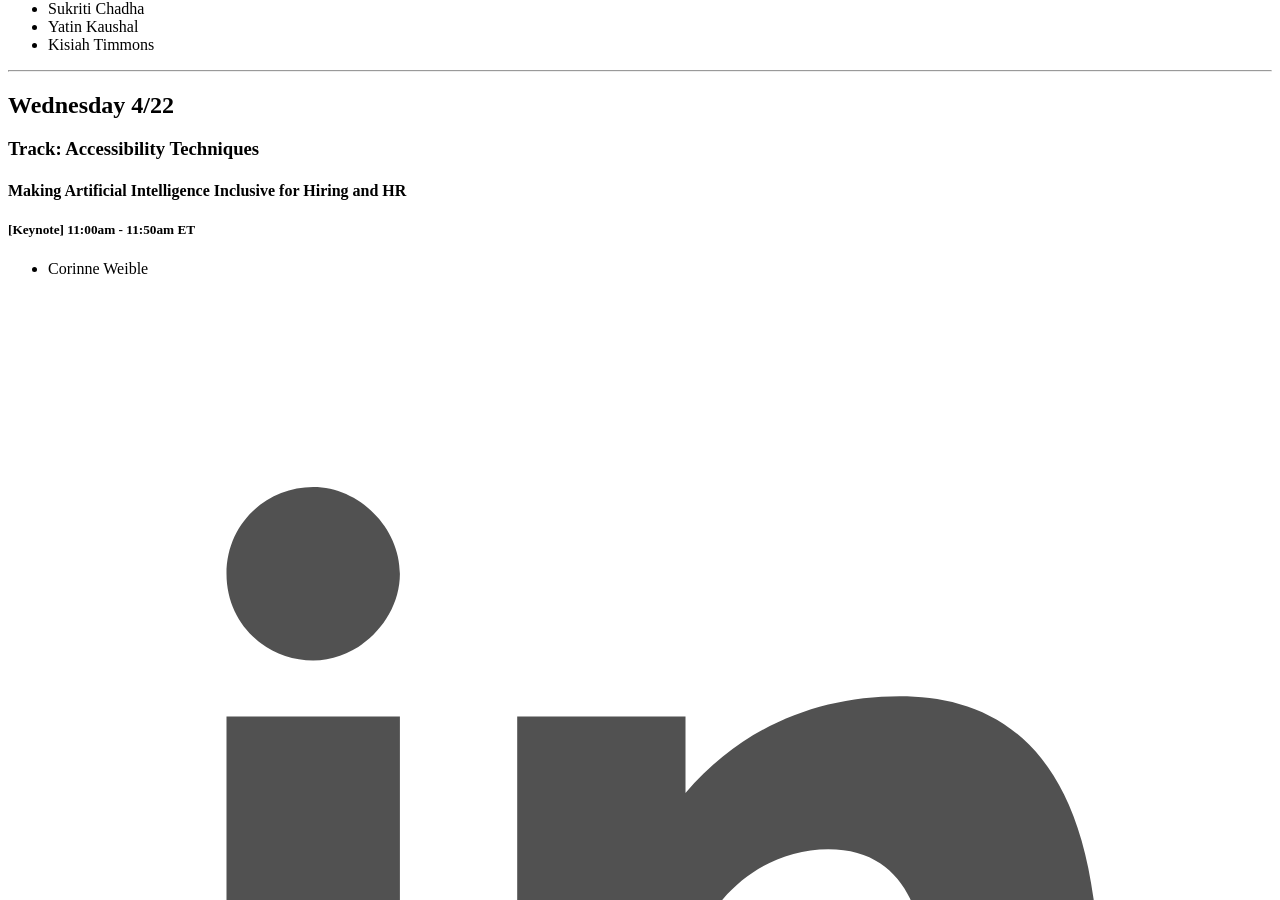
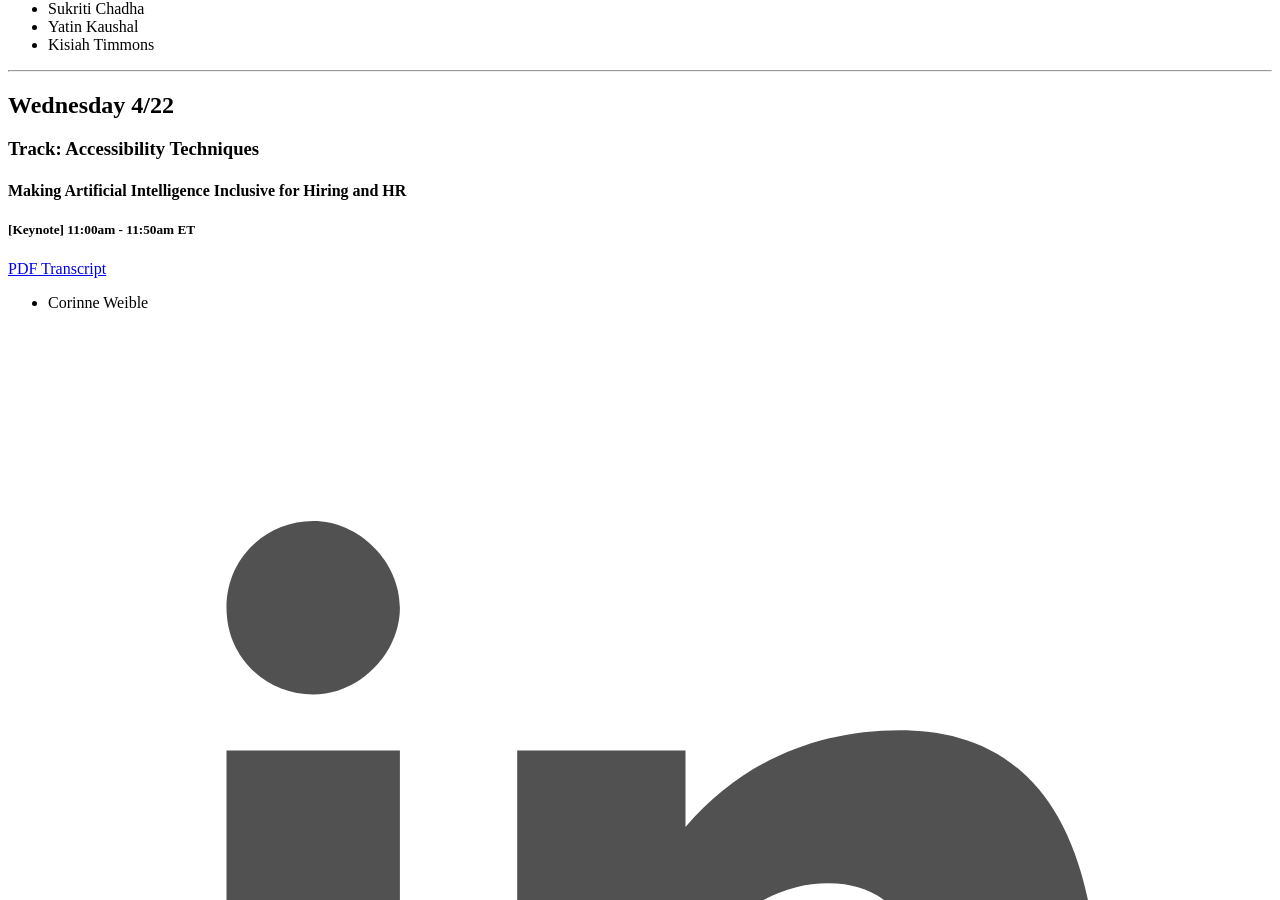
Before and after one commit to chiefkikio/AFutureDate, a Jekyll site: the page built from session_schedule.md, in a window 1280 px wide and 900 px high, scrolled down 22471 px. Built offline with Jekyll 4.4.1, drawn with Linux system fonts in a browser that asks for light colours; Markdown is read by kramdown in place of the engine named in the settings; some of the changed text lies outside the part shown.

Commit message:
feat(Pdf)[LB] Day two pdfs

```diff
--- a/session_schedule.md
+++ b/session_schedule.md
@@ -94,6 +94,7 @@ Many of the speakers will be answering questions in the live chat during their s
 ####Making Artificial Intelligence Inclusive for Hiring and HR
 #####[Keynote] 11:00am - 11:50am ET
 <div class="session-info">
+	<a href="{{ site.baseurl }}transcripts/day_two/ai_hiring.pdf" aria-label="PDF Transcript for Making Artificial Intelligence Inclusive for Hiring and HR">PDF Transcript</a>
 	<ul class="social">
 		<li>Corinne Weible  <a href="https://www.linkedin.com/in/corinne-weible/" class="social"><img src="/public/linked-in.svg" alt="Corinne Weible on Twitter"></a></li>
 		<li>Jutta Treviranus <a href="https://twitter.com/juttatrevira" class="social"><img src="/public/twitter.svg" alt="Jutta Treviranus on Twitter"></a> <a href="https://www.linkedin.com/in/juttatreviranus/" class="social"><img src="/public/linked-in.svg" alt="Jutta Treviranus on LinkedIn"></a></li>
@@ -105,6 +106,7 @@ Many of the speakers will be answering questions in the live chat during their s
 ####Respecting User Preferences on the Web
 #####12:00pm - 12:40pm ET
 <div class="session-info">
+	<a href="{{ site.baseurl }}transcripts/day_two/user_preferences.pdf" aria-label="PDF Transcript for Respecting User Preferences on the Web">PDF Transcript</a>
 	<ul class="social">
 		<li>Eric Eggert <a href="https://twitter.com/yatil" class="social"><img src="/public/twitter.svg" alt="Eric Eggert on Twitter"></a> <a href="https://www.linkedin.com/in/yatil/" class="social"><img src="/public/linked-in.svg" alt="Eric Eggert on LinkedIn"></a></li>
 	</ul>
@@ -113,6 +115,7 @@ Many of the speakers will be answering questions in the live chat during their s
 ####Translating Maps and Geographic Data to Non-Visual Formats
 #####12:50pm - 1:40pm ET
 <div class="session-info">
+	<a href="{{ site.baseurl }}transcripts/day_two/csun_maps.pdf" aria-label="PDF Transcript for Translating Maps and Geographic Data to Non-Visual Formats">PDF Transcript</a>
 	<ul class="social">
 		<li>Elizabeth Pyatt  <a href="https://www.linkedin.com/in/elizabeth-pyatt-124058156/" class="social"><img src="/public/linked-in.svg" alt="Elizabeth Pyatt on LinkedIn"></a></li>
 	</ul>
@@ -121,6 +124,7 @@ Many of the speakers will be answering questions in the live chat during their s
 ####Put it on my TAB - Web Accessibility Testing and the Power of the TAB Key
 #####1:50pm - 2:30 ET
 <div class="session-info">
+	<a href="{{ site.baseurl }}transcripts/day_two/tab.pdf" aria-label="PDF Transcript for Put it on my TAB - Web Accessibility Testing and the Power of the TAB Key">PDF Transcript</a>
 	<ul class="social">
 		<li>Glen Walker <a href="https://www.linkedin.com/in/glen-walker/" class="social"><img src="/public/linked-in.svg" alt="Glen Walker on LinkedIn"></a></li>
 	</ul>
@@ -129,6 +133,7 @@ Many of the speakers will be answering questions in the live chat during their s
 ####Amplifying Your Accessibility With Better Authoring Tools
 #####2:40pm - 3:20pm  ET
 <div class="session-info">
+	<a href="{{ site.baseurl }}transcripts/day_two/authoring_tools.pdf" aria-label="PDF Transcript for Amplifying Your Accessibility With Better Authoring Tools">PDF Transcript</a>
 	<ul class="social">
 		<li>Hidde de Vries <a href="https://twitter.com/hdv" class="social"><img src="/public/twitter.svg" alt="Hidde de Vries on Twitter"></a> <a href="https://www.linkedin.com/in/hiddedevries/" class="social"><img src="/public/linked-in.svg" alt="Hidde de Vries on LinkedIn"></a></li>
 	</ul>
@@ -138,6 +143,7 @@ Many of the speakers will be answering questions in the live chat during their s
 ####Red is Not a Signal Color to Me – From User Research to Inclusive Design
 #####3:30pm - 4:10pm ET
 <div class="session-info">
+	<a href="{{ site.baseurl }}transcripts/day_two/red.pdf" aria-label="PDF Transcript for Red is Not a Signal Color to Me – From User Research to Inclusive Design">PDF Transcript</a>
 	<ul class="social">
 		<li>Wendy Fox</li>
 		<li>Lauriann Hebb</li>
@@ -147,6 +153,7 @@ Many of the speakers will be answering questions in the live chat during their s
 ####QA Your Way to an Accessibility Friendly Company
 #####4:20pm - 4:40pm ET
 <div class="session-info">
+	<a href="{{ site.baseurl }}transcripts/day_two/qa_your_way.pdf" aria-label="PDF Transcript for QA Your Way to an Accessibility Friendly Company">PDF Transcript</a>
 	<ul class="social">
 		<li>Michael Berger <a href="https://twitter.com/bergatron" class="social"><img src="/public/twitter.svg" alt="Michael Berger on Twitter"></a></li>
 	</ul>
@@ -155,6 +162,7 @@ Many of the speakers will be answering questions in the live chat during their s
 ####What I Wish I Learned About Assistive Technology Before Starting College
 #####4:40pm - 5:00pm ET
 <div class="session-info">
+	<a href="{{ site.baseurl }}transcripts/day_two/college.pdf" aria-label="PDF Transcript for What I Wish I Learned About Assistive Technology Before Starting College">PDF Transcript</a>
 	<ul class="social">
 		<li>Veronica Lewis</li>
 	</ul>
```
Also changed, not shown: 8 other files.
